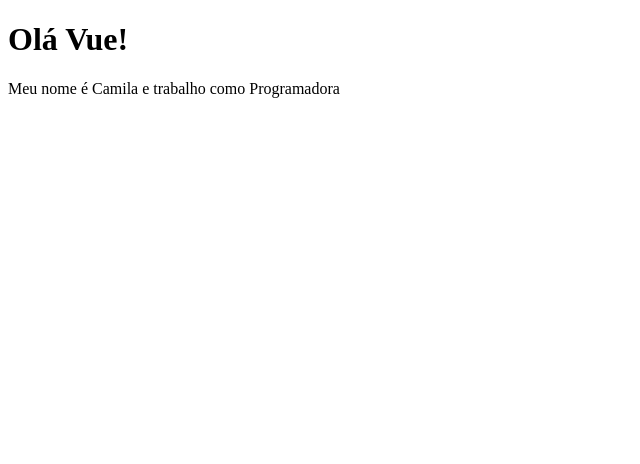
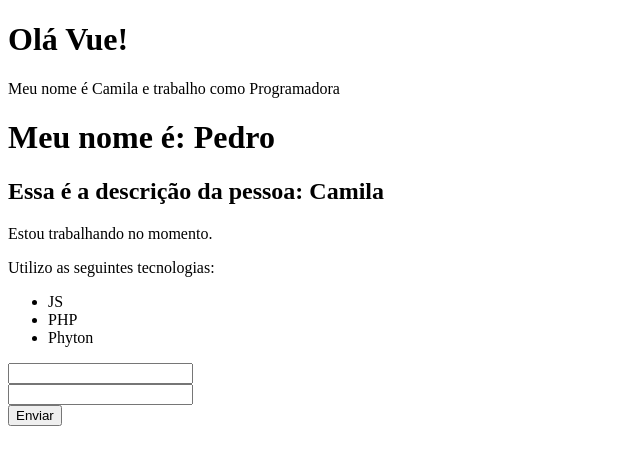
Before and after one commit to Coramila/Vue_Practicing, a Vue app: page / in a window 1280 px wide. Shown: the top 464 px of the page, without its empty margins (0-640 px from the left). Built offline with nearby package versions, Linux system fonts and the light colour scheme.

Commit message:
LifeCycle and components

```diff
--- a/package.json
+++ b/package.json
@@ -1,4 +1,4 @@
-{
+ {
   "name": "2_projeto_vue",
   "version": "0.1.0",
   "private": true,
--- a/src/App.vue
+++ b/src/App.vue
@@ -1,14 +1,24 @@
 <template>
  <PrimeiroComponente />
+ <LifeCycle/>
+ <pessoa/>
+ <Form/>
 </template>
 
 <script>
   import PrimeiroComponente from './components/PrimeiroComponente.vue'
+  import LifeCycle from './components/LifeCycle.vue'
+  import pessoa from './components/pessoa.vue'
+  import Form from './components/Form.vue'
 
   export default {
     name: 'App',
     components: {
-      PrimeiroComponente
-    }
+      PrimeiroComponente,
+      LifeCycle,
+      pessoa,
+      Form
+    },
+
   }
 </script>
--- /dev/null
+++ b/src/components/Form.vue
@@ -0,0 +1,27 @@
+<template>
+    <form action="">
+        <div>
+            <InputText/>
+        </div>
+        <div>
+            <InputText/>
+        </div>
+        <div>
+            <Submit/>
+        </div>
+    </form>
+</template>
+
+<script>
+import InputText from './Form/InputText.vue';
+import Submit from './Form/Submit.vue';
+
+export default{
+    name: 'Form',
+    components:{
+        InputText,
+        Submit
+    }
+}
+
+</script>
--- /dev/null
+++ b/src/components/Form/InputText.vue
@@ -0,0 +1,9 @@
+<template>
+    <input type="text">
+</template>
+
+<script>
+export default{
+    name: 'InputText'
+}
+</script>
--- /dev/null
+++ b/src/components/Form/Submit.vue
@@ -0,0 +1,9 @@
+<template>
+    <input type="submit" value="Enviar">
+</template>
+
+<script>
+export default{
+    name: 'Submit'
+}
+</script>
--- /dev/null
+++ b/src/components/Info.vue
@@ -0,0 +1,22 @@
+<template>
+    <div>
+        <p>Estou trabalhando no momento.</p>
+        <p>Utilizo as seguintes tecnologias:</p>
+        <ul>
+            <li>JS</li>
+            <li>PHP</li>
+            <li>Phyton</li>
+        </ul>
+    </div>
+</template>
+
+<script>
+export default{
+    name: 'Info',
+    data(){
+        return{
+
+        }
+    }
+}
+</script>
--- /dev/null
+++ b/src/components/LifeCycle.vue
@@ -0,0 +1,24 @@
+<template>
+    <h1>Meu nome é: {{ nome }}</h1>
+</template>
+
+<script>
+export default{
+    name: 'LyfeCycle',
+    data (){
+        return{
+            nome: 'Ainda não sei'
+        }
+    },
+    created(){
+        setTimeout(() => {
+            this.nome = 'Camila'
+        }, 1000);
+    },
+    mounted(){
+        setTimeout(() => {
+            this.nome = 'Pedro'
+        }, 2000);
+    }
+}
+</script>
--- /dev/null
+++ b/src/components/pessoa.vue
@@ -0,0 +1,21 @@
+<template>
+    <div>
+        <h2>Essa é a descrição da pessoa: {{ nome }}</h2>
+        <Info/>
+    </div>
+</template>
+<script>
+import Info from './Info.vue'
+export default {
+    name: 'pessoa',
+    components: {
+        Info
+    },
+    data(){
+        return{
+            nome: 'Camila'
+        }
+    }
+
+}
+</script>
```
